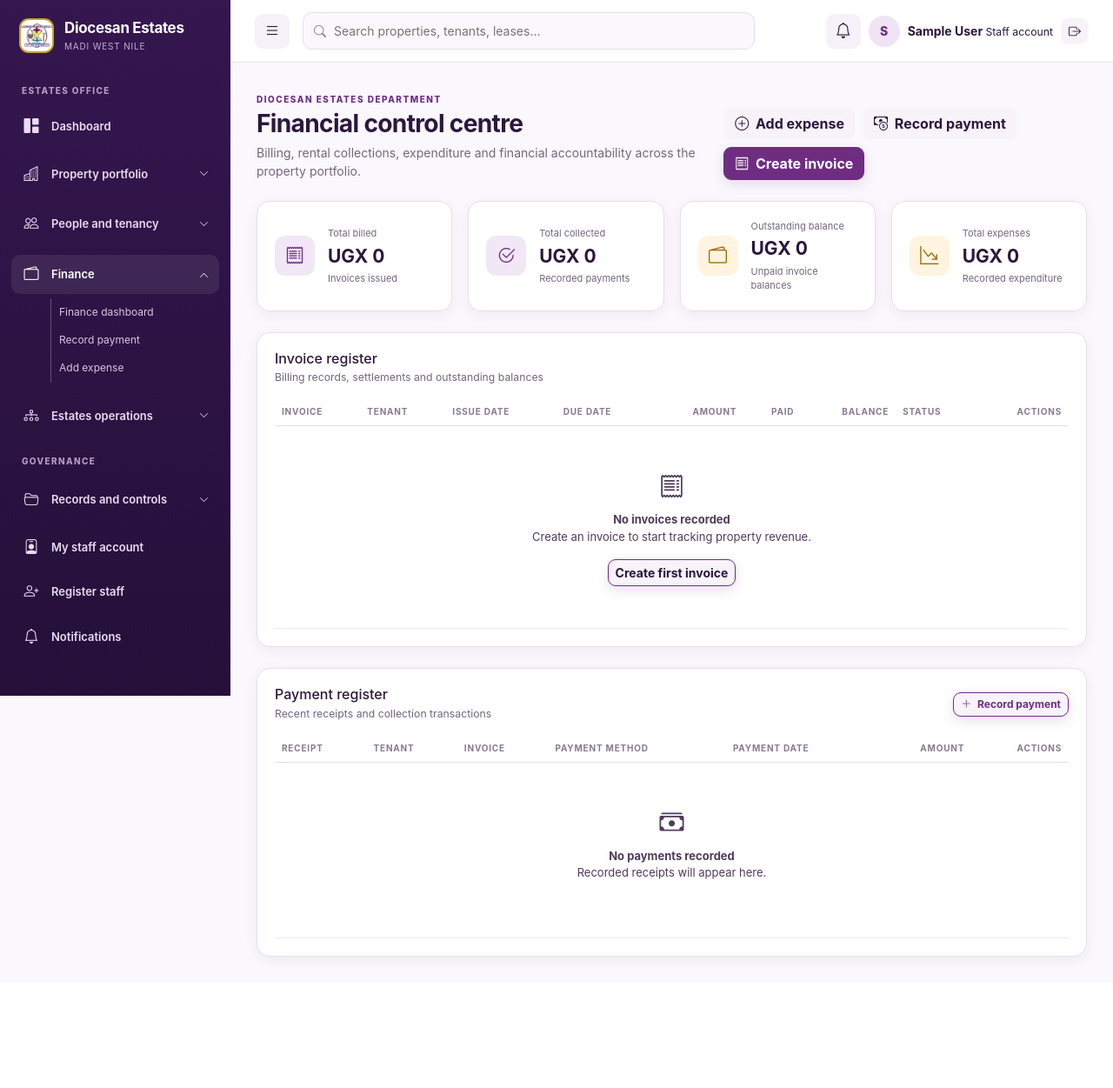
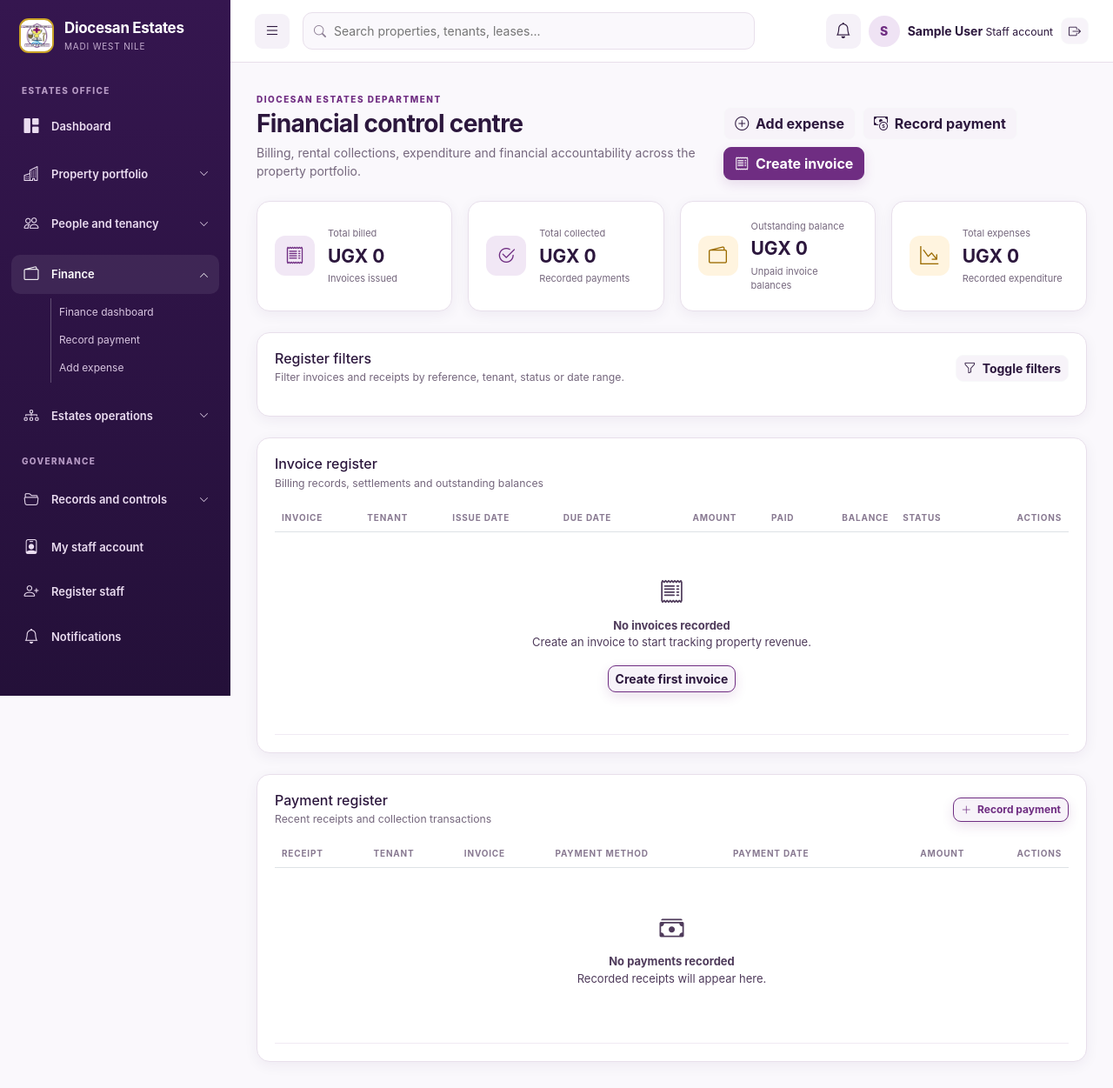
Before and after one commit to Akpanebong/church-of-uganda, a Django app: page /finance/ in a window 1280 px wide. Shown: the whole page at 87% size. Before the commit the page ends 1106 px from the top, so only its background shows below. Run offline with Django 5.2, Linux system fonts and the light colour scheme; the visitor is signed in with stand-in values (Sample User, id 1); data that the repository does not hold is empty.

Commit message:
changes made

```diff
--- a/apps/core/models.py
+++ b/apps/core/models.py
@@ -18,6 +18,8 @@ class Notification(TimeStampedModel):
     def __str__(self):
         return self.title
 
+    class Meta:
+        ordering = ["-created_at"]
 
 class AuditLog(TimeStampedModel):
     user = models.ForeignKey(settings.AUTH_USER_MODEL, null=True, blank=True, on_delete=models.SET_NULL)
--- a/apps/finance/views.py
+++ b/apps/finance/views.py
@@ -1,19 +1,106 @@
 from django.contrib.auth.decorators import login_required
-from django.db.models import Sum
+from decimal import Decimal
+from datetime import date
+from django.db.models import Case, DecimalField, ExpressionWrapper, F, Q, Sum, Value, When
+from django.db.models.functions import Coalesce
 from django.shortcuts import render
+from django.utils import timezone
 from .models import Invoice, Payment, Expense
 from .forms import InvoiceForm, PaymentForm, ExpenseForm
 from apps.core.crud import model_form_view, model_delete_view
+from apps.tenants.models import Tenant
 
 
 @login_required
 def finance_dashboard(request):
+    today = timezone.localdate()
+    record_type = request.GET.get("record_type", "all")
+    if record_type not in {"all", "invoices", "payments"}:
+        record_type = "all"
+    search = request.GET.get("q", "").strip()
+    tenant_id = request.GET.get("tenant", "")
+    status = request.GET.get("status", "")
+    date_from = request.GET.get("date_from", "")
+    date_to = request.GET.get("date_to", "")
+
+    try:
+        parsed_from = date.fromisoformat(date_from) if date_from else None
+    except ValueError:
+        parsed_from = None
+    try:
+        parsed_to = date.fromisoformat(date_to) if date_to else None
+    except ValueError:
+        parsed_to = None
+
+    invoices = Invoice.objects.exclude(status="cancelled")
+    payments = Payment.objects.select_related("tenant", "invoice")
+
+    if record_type == "payments":
+        invoices = Invoice.objects.none()
+    if record_type == "invoices":
+        payments = Payment.objects.none()
+
+    if tenant_id:
+        invoices = invoices.filter(tenant_id=tenant_id)
+        payments = payments.filter(tenant_id=tenant_id)
+    if status:
+        invoices = invoices.filter(status=status)
+    if parsed_from:
+        invoices = invoices.filter(issue_date__gte=parsed_from)
+        payments = payments.filter(payment_date__gte=parsed_from)
+    if parsed_to:
+        invoices = invoices.filter(issue_date__lte=parsed_to)
+        payments = payments.filter(payment_date__lte=parsed_to)
+    if search:
+        invoices = invoices.filter(
+            Q(invoice_number__icontains=search)
+            | Q(description__icontains=search)
+            | Q(tenant__full_name__icontains=search)
+            | Q(tenant__tenant_id__icontains=search)
+        )
+        payments = payments.filter(
+            Q(receipt_number__icontains=search)
+            | Q(reference__icontains=search)
+            | Q(invoice__invoice_number__icontains=search)
+            | Q(tenant__full_name__icontains=search)
+            | Q(tenant__tenant_id__icontains=search)
+        )
+
+    invoices = invoices.select_related("tenant", "unit").order_by("-issue_date")
+    payments = payments.order_by("-payment_date", "-created_at")
+    money_field = DecimalField(max_digits=16, decimal_places=2)
+    zero_money = Value(Decimal("0.00"), output_field=money_field)
+    invoice_balance = Case(
+        When(
+            paid_amount__lt=F("amount"),
+            then=ExpressionWrapper(
+                F("amount") - F("paid_amount"), output_field=money_field
+            ),
+        ),
+        default=zero_money,
+        output_field=money_field,
+    )
+
     return render(request,"finance/dashboard.html",{
-        "invoices":Invoice.objects.order_by("-issue_date")[:10],
-        "payments":Payment.objects.select_related("tenant").order_by("-payment_date")[:10],
-        "total_billed":Invoice.objects.aggregate(v=Sum("amount"))["v"] or 0,
-        "total_collected":Payment.objects.aggregate(v=Sum("amount"))["v"] or 0,
+        "invoices":invoices[:10],
+        "payments":payments[:10],
+        "total_billed":invoices.aggregate(v=Sum("amount"))["v"] or 0,
+        "total_collected":payments.aggregate(v=Sum("amount"))["v"] or 0,
         "expenses":Expense.objects.aggregate(v=Sum("amount"))["v"] or 0,
+        "outstanding":invoices.aggregate(
+            v=Coalesce(Sum(invoice_balance), zero_money)
+        )["v"],
+        "today":today,
+        "tenants":Tenant.objects.order_by("full_name"),
+        "invoice_statuses":Invoice.STATUS,
+        "filters":{
+            "record_type":record_type,
+            "q":search,
+            "tenant":tenant_id,
+            "status":status,
+            "date_from":date_from,
+            "date_to":date_to,
+        },
     })
 
 
--- a/apps/leases/models.py
+++ b/apps/leases/models.py
@@ -2,6 +2,7 @@ from django.db import models
 from apps.core.models import TimeStampedModel
 from apps.tenants.models import Tenant
 from apps.properties.models import Unit
+from apps.core.utils import generate_reference
 
 class Lease(TimeStampedModel):
     STATUS=[("draft","Draft"),("active","Active"),("expired","Expired"),("terminated","Terminated"),("renewal","Renewal Pending")]
@@ -18,6 +19,10 @@ class Lease(TimeStampedModel):
     status=models.CharField(max_length=30,choices=STATUS,default="draft")
     terms=models.TextField(blank=True)
     expiry_notice_sent=models.BooleanField(default=False)
+    def save(self, *args, **kwargs):
+        if not self.lease_number:
+            self.lease_number = generate_reference("LEASE", type(self), "lease_number")
+        super().save(*args, **kwargs)
 
     def __str__(self):
         return self.lease_number
--- a/apps/leases/services.py
+++ b/apps/leases/services.py
@@ -68,7 +68,7 @@ def sync_lease(instance):
             "tenant": instance.tenant,
             "unit": instance.unit,
             "issue_date": timezone.localdate(),
-            "due_date": instance.start_date,
+            "due_date": instance.end_date,
             "description": f"Rent and service charge for {instance.unit}",
             "amount": amount,
             "paid_amount": paid_amount,
@@ -80,7 +80,7 @@ def sync_lease(instance):
     if not created:
         invoice.tenant = instance.tenant
         invoice.unit = instance.unit
-        invoice.due_date = instance.start_date
+        invoice.due_date = instance.end_date
         invoice.description = (
             f"Rent and service charge for {instance.unit}"
         )
--- a/apps/properties/forms.py
+++ b/apps/properties/forms.py
@@ -1,5 +1,6 @@
 from django import forms
 from .models import Property, Building, Unit
+
 
 class PropertyForm(forms.ModelForm):
     class Meta:
@@ -11,10 +12,12 @@ class PropertyForm(forms.ModelForm):
             "description": forms.Textarea(attrs={"class": "form-control", 'type': 'text', 'rows': 1}),
         }
 
+
 class BuildingForm(forms.ModelForm):
     class Meta:
         model = Building
         exclude = ("created_at", "updated_at")
+
 
 class UnitForm(forms.ModelForm):
     def __init__(self, *args, property_obj=None, **kwargs):
--- a/apps/tenants/forms.py
+++ b/apps/tenants/forms.py
@@ -4,13 +4,14 @@ from .models import Tenant, TenantUnit
 class TenantForm(forms.ModelForm):
     class Meta:
         model = Tenant
-        exclude = ("created_at", "updated_at")
+        exclude = ("created_at", "updated_at", "tenant_id")
         widgets = {
             'notes': forms.Textarea(attrs={'class': 'form-control', 'rows': '2'}),
             'address': forms.Textarea(attrs={'class': 'form-control', 'rows': '2'}),
         }
 
 
+#OCCUPANCY
 class TenantUnitForm(forms.ModelForm):
     class Meta:
         model = TenantUnit
--- a/apps/tenants/models.py
+++ b/apps/tenants/models.py
@@ -1,6 +1,7 @@
 from django.db import models
 from apps.core.models import TimeStampedModel
 from apps.properties.models import Unit
+from apps.core.utils import generate_reference
 
 class Tenant(TimeStampedModel):
     STATUS=[("active","Active"),("inactive","Inactive"),("prospect","Prospect")]
@@ -13,6 +14,10 @@ class Tenant(TimeStampedModel):
     emergency_contact=models.CharField(max_length=180,blank=True)
     status=models.CharField(max_length=20,choices=STATUS,default="active")
     notes=models.TextField(blank=True)
+    def save(self, *args, **kwargs):
+        if not self.tenant_id:
+            self.tenant_id = generate_reference("TEN", type(self), "tenant_id")
+        super().save(*args, **kwargs)
     def __str__(self): return f"{self.tenant_id} — {self.full_name}"
 
 
--- a/apps/tenants/views.py
+++ b/apps/tenants/views.py
@@ -23,6 +23,7 @@ def tenant_unit_update(request, pk): return model_form_view(request, TenantUnit,
 @login_required
 def tenant_unit_delete(request, pk): return model_delete_view(request, TenantUnit, "tenant_list", pk, "Tenant occupancy")
 
+
 @login_required
 def occupancy_list(request):
     qs = TenantUnit.objects.select_related("tenant", "unit", "unit__property").order_by("-active", "-move_in")
--- a/templates/finance/dashboard.html
+++ b/templates/finance/dashboard.html
@@ -76,6 +76,73 @@
             <small>Recorded expenditure</small>
         </div>
     </article>
+</section>
+
+<section class="panel mt-4">
+    <div class="panel-header">
+        <div>
+            <h3>Register filters</h3>
+            <small>Filter invoices and receipts by reference, tenant, status or date range.</small>
+        </div>
+        <button class="btn btn-sm btn-light"
+                type="button"
+                data-bs-toggle="collapse"
+                data-bs-target="#finance-register-filters"
+                aria-expanded="{% if filters.q or filters.tenant or filters.status or filters.date_from or filters.date_to or filters.record_type != 'all' %}true{% else %}false{% endif %}"
+                aria-controls="finance-register-filters">
+            <i class="bi bi-funnel me-1" aria-hidden="true"></i>
+            Toggle filters
+        </button>
+    </div>
+    <div id="finance-register-filters"
+         class="collapse{% if filters.q or filters.tenant or filters.status or filters.date_from or filters.date_to or filters.record_type != 'all' %} show{% endif %}">
+    <form method="get" class="p-3">
+        <div class="row g-3 align-items-end">
+            <div class="col-12 col-md-3">
+                <label for="finance-record-type" class="form-label">Record type</label>
+                <select id="finance-record-type" name="record_type" class="form-select">
+                    <option value="all" {% if filters.record_type == 'all' %}selected{% endif %}>All</option>
+                    <option value="invoices" {% if filters.record_type == 'invoices' %}selected{% endif %}>Invoices</option>
+                    <option value="payments" {% if filters.record_type == 'payments' %}selected{% endif %}>Receipts / payments</option>
+                </select>
+            </div>
+            <div class="col-12 col-md-3">
+                <label for="finance-search" class="form-label">Invoice / receipt</label>
+                <input id="finance-search" name="q" value="{{ filters.q }}" class="form-control" placeholder="Number or reference">
+            </div>
+            <div class="col-12 col-md-3">
+                <label for="finance-tenant" class="form-label">Tenant</label>
+                <select id="finance-tenant" name="tenant" class="form-select">
+                    <option value="">All tenants</option>
+                    {% for tenant in tenants %}
+                        <option value="{{ tenant.pk }}" {% if filters.tenant == tenant.pk|stringformat:'s' %}selected{% endif %}>{{ tenant.full_name }} ({{ tenant.tenant_id }})</option>
+                    {% endfor %}
+                </select>
+            </div>
+            <div class="col-12 col-md-3">
+                <label for="finance-status" class="form-label">Invoice status</label>
+                <select id="finance-status" name="status" class="form-select">
+                    <option value="">All statuses</option>
+                    {% for value, label in invoice_statuses %}
+                        <option value="{{ value }}" {% if filters.status == value %}selected{% endif %}>{{ label }}</option>
+                    {% endfor %}
+                </select>
+            </div>
+            <div class="col-12 col-md-3">
+                <label for="finance-date-from" class="form-label">Date from</label>
+                <input id="finance-date-from" type="date" name="date_from" value="{{ filters.date_from }}" class="form-control">
+            </div>
+            <div class="col-12 col-md-3">
+                <label for="finance-date-to" class="form-label">Date to</label>
+                <input id="finance-date-to" type="date" name="date_to" value="{{ filters.date_to }}" class="form-control">
+            </div>
+            <div class="col-auto">
+                <button class="btn btn-primary" type="submit">Apply filters</button>
+                <a class="btn btn-light ms-1" href="{% url 'finance_d' %}">Clear</a>
+            </div>
+        </div>
+    </form>
+    </div>
 </section>
 
 {# Invoice register #}
--- a/templates/leases/list.html
+++ b/templates/leases/list.html
@@ -58,7 +58,7 @@
         <div>
             <span>Past End Date</span>
             <strong>{{ past_end_date|default:0 }}</strong>
-            <small>Active status, end date passed</small>
+            <small>Active or renewal status, end date passed</small>
         </div>
     </div>
 </div>
--- a/templates/tenants/occupancies.html
+++ b/templates/tenants/occupancies.html
@@ -1 +1,3 @@
-{% extends "base.html" %}{% block title %}Occupancy Register{% endblock %}{% block content %}<div class="page-heading"><div><span class="eyebrow">TENANT MANAGEMENT SYSTEM</span><h1>Occupancy records</h1><p>Review every tenant-to-unit assignment and occupancy period.</p></div><a class="btn btn-primary" href="{% url 'tenant_unit_create' %}">Record occupancy</a></div><div class="panel table-responsive"><table class="table enterprise-table"><thead><tr><th>Tenant</th><th>Property</th><th>Unit</th><th>Move in</th><th>Move out</th><th>Status</th><th>Actions</th></tr></thead><tbody>{% for item in occupancies %}<tr><td>{{ item.tenant.full_name }}</td><td>{{ item.unit.property.name }}</td><td>{{ item.unit.unit_number }}</td><td>{{ item.move_in|default:'—' }}</td><td>{{ item.move_out|default:'—' }}</td><td><span class="status-pill {% if item.active %}success{% endif %}">{{ item.active|yesno:'Active,Inactive' }}</span></td><td><a class="btn btn-sm btn-light" href="{% url 'tenant_unit_update' item.pk %}">Edit</a><a class="btn btn-sm btn-outline-danger ms-1" href="{% url 'tenant_unit_delete' item.pk %}">Delete</a></td></tr>{% empty %}<tr><td colspan="7" class="empty py-5">No occupancy records have been created.</td></tr>{% endfor %}</tbody></table></div>{% endblock %}
+{% extends "base.html" %}{% block title %}Occupancy Register{% endblock %}{% block content %}<div class="page-heading"><div><span class="eyebrow">TENANT MANAGEMENT SYSTEM</span><h1>Occupancy records</h1><p>Review every tenant-to-unit assignment and occupancy period.</p></div>
+
+</div><div class="panel table-responsive"><table class="table enterprise-table"><thead><tr><th>Tenant</th><th>Property</th><th>Unit</th><th>Move in</th><th>Move out</th><th>Status</th><th>Actions</th></tr></thead><tbody>{% for item in occupancies %}<tr><td>{{ item.tenant.full_name }}</td><td>{{ item.unit.property.name }}</td><td>{{ item.unit.unit_number }}</td><td>{{ item.move_in|default:'—' }}</td><td>{{ item.move_out|default:'—' }}</td><td><span class="status-pill {% if item.active %}success{% endif %}">{{ item.active|yesno:'Active,Inactive' }}</span></td><td><a class="btn btn-sm btn-light" href="{% url 'tenant_unit_update' item.pk %}">Edit</a><a class="btn btn-sm btn-outline-danger ms-1" href="{% url 'tenant_unit_delete' item.pk %}">Delete</a></td></tr>{% empty %}<tr><td colspan="7" class="empty py-5">No occupancy records have been created.</td></tr>{% endfor %}</tbody></table></div>{% endblock %}
```
Also changed, not shown: apps/core/views.py (+38 -25 lines), apps/finance/forms.py (+16 -3 lines), apps/finance/models.py (+19 -0 lines), apps/leases/forms.py (+30 -3 lines), apps/leases/signals.py (+16 -1 lines), apps/leases/tests.py (+23 -0 lines), apps/leases/views.py (+42 -7 lines), templates/dashboard.html (+17 -1 lines), apps/finance/migrations/0003_align_lease_invoice_due_dates.py (added).
